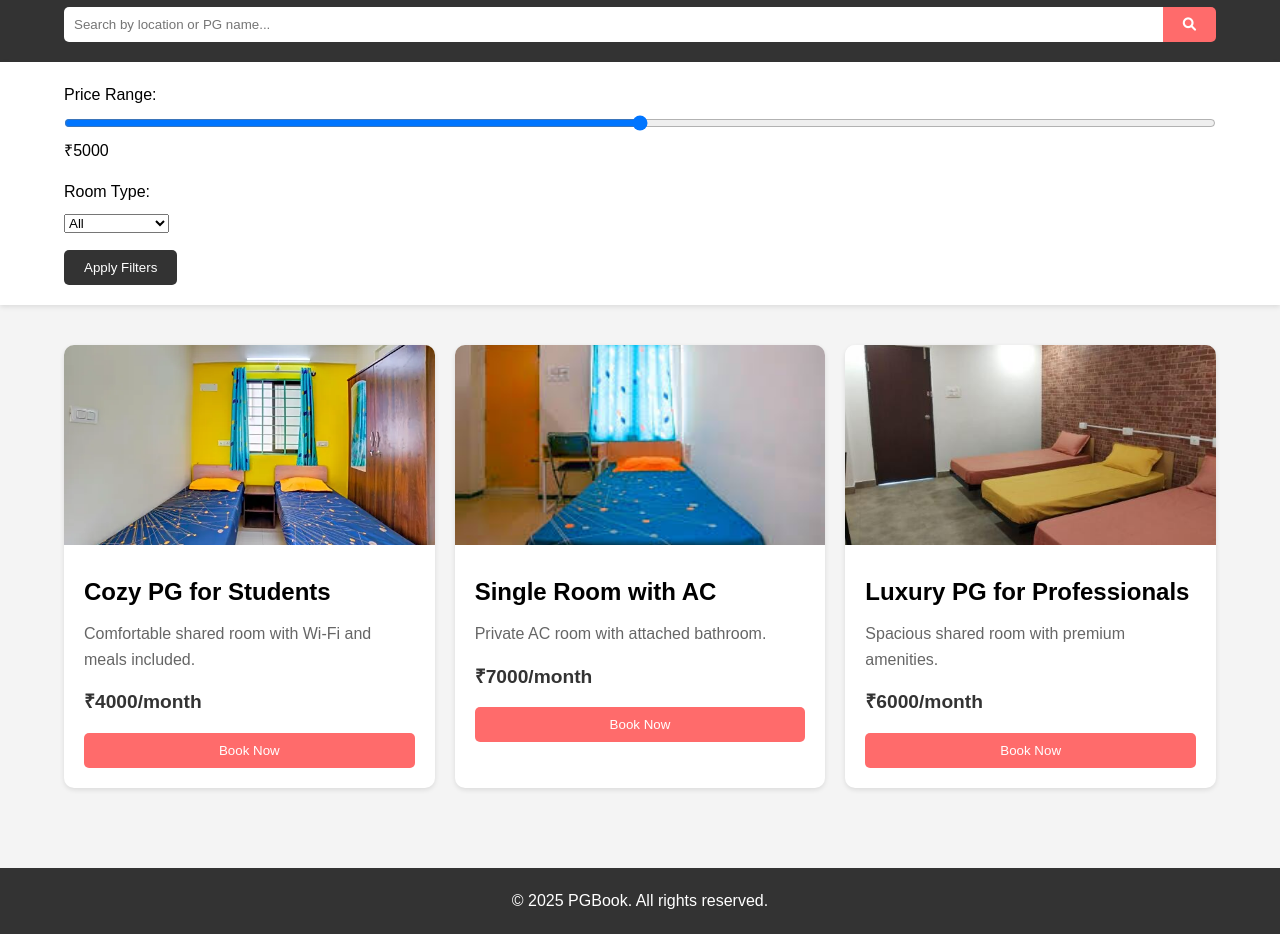
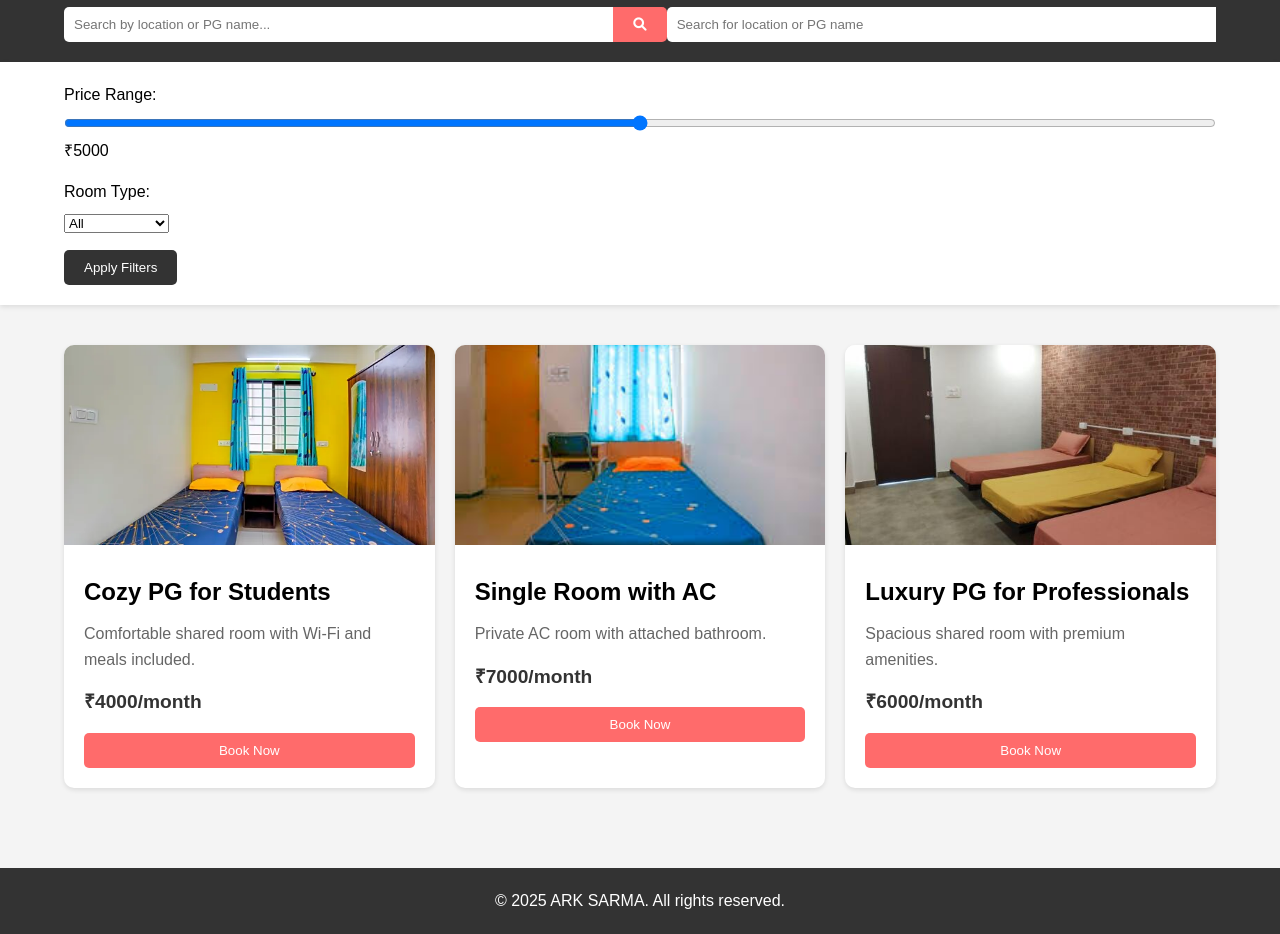
Before and after one commit to Ramakrishna222/roombooking, a plain HTML site: page index.html in a window 1280 px wide. Shown: the part 74-1008 px from the top of the page. Drawn offline with Linux system fonts and the light colour scheme.

Commit message:
Update index.html

```diff
--- a/index.html
+++ b/index.html
@@ -15,6 +15,8 @@
             <div class="search-bar">
                 <input type="text" id="search-input" placeholder="Search by location or PG name...">
                 <button id="search-btn"><i class="fas fa-search"></i></button>
+                <input type="text" id="searchBar" placeholder="Search for location or PG name">
+                <div id="resultsContainer"></div>
             </div>
         </div>
     </header>
@@ -51,7 +53,7 @@
     <!-- Footer -->
     <footer class="footer">
         <div class="container">
-      <p>&copy; 2025 PGBook. All rights reserved.</p>
+            <p>&copy; 2025 ARK SARMA. All rights reserved.</p>
         </div>
     </footer>
 
```
Lines whose indentation alone changed are shown as unchanged.
